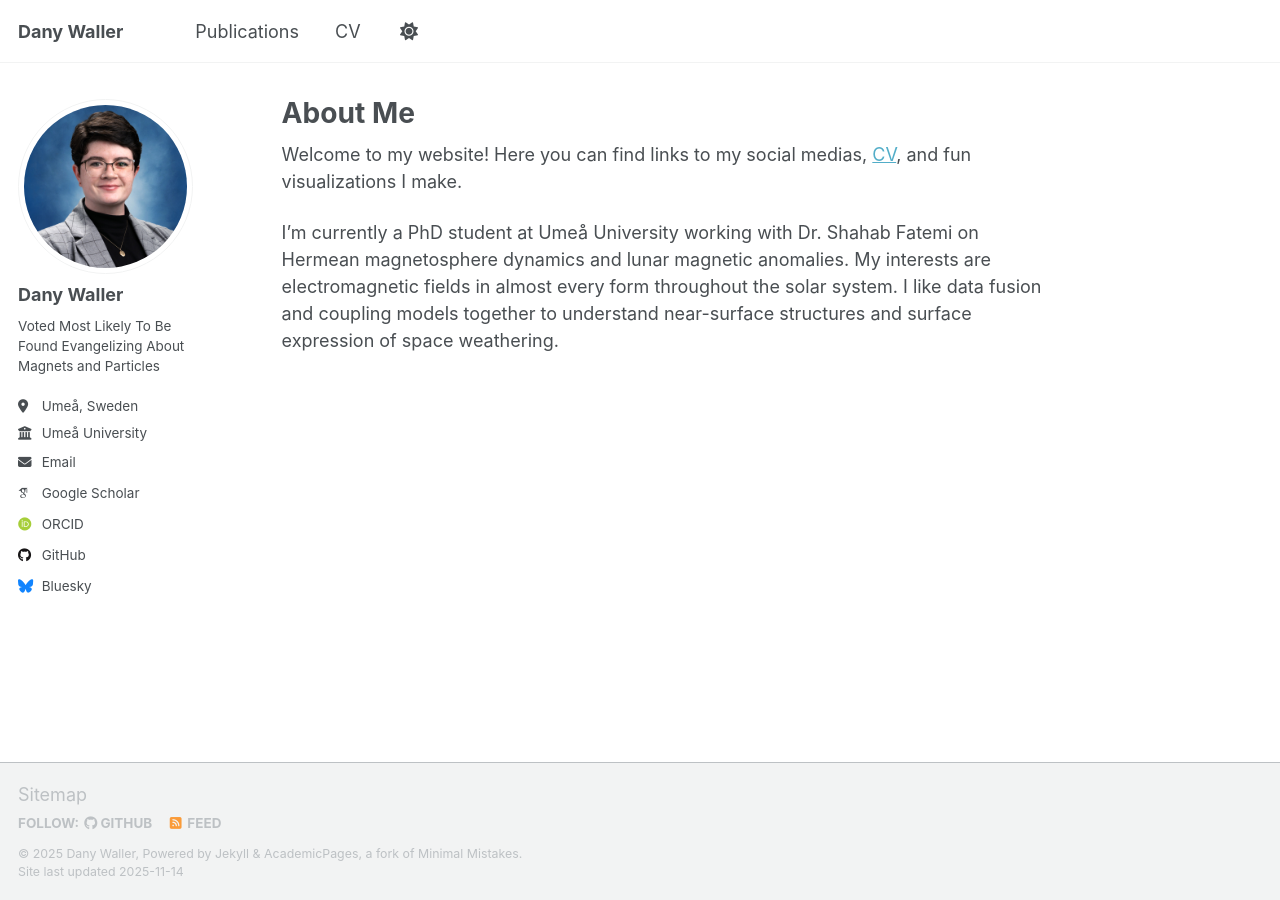
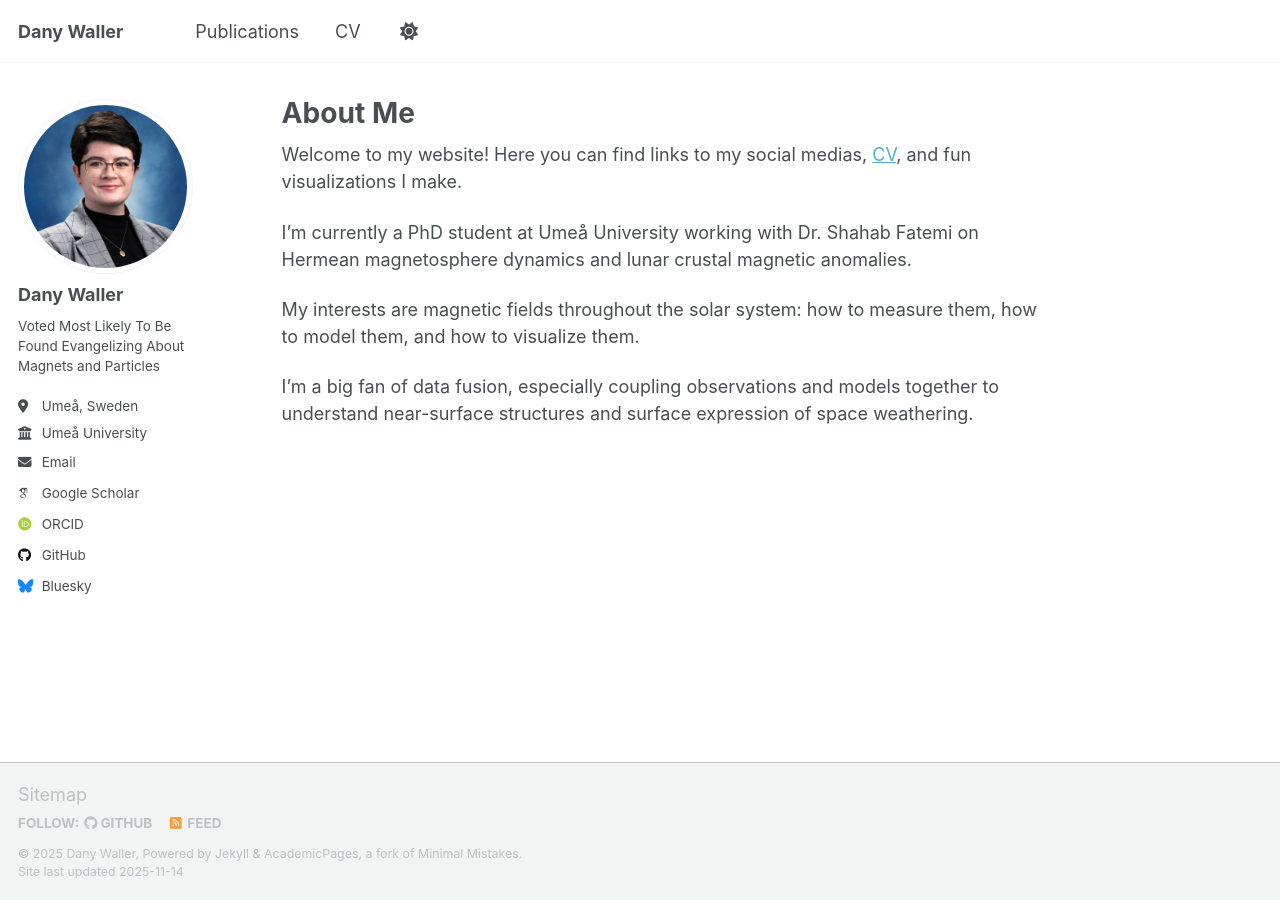
Before and after one commit to danywaller/danywaller.github.io, a Jekyll site: the page built from _pages/about.md, in a window 1280 px wide. Built offline with Jekyll 4.4.1, drawn with Linux system fonts in a browser that asks for light colours; some web fonts are replaced; a script that is not in the unit is left out.

Commit message:
fixed link to cv pdf

```diff
--- a/_pages/about.md
+++ b/_pages/about.md
@@ -7,8 +7,10 @@
   - /about.html
 ---
 
-Welcome to my website! Here you can find links to my social medias, <a href="https://danywaller.github.io/assets/pdf/CV.pdf" download="Waller_CV.pdf">CV</a>, and fun visualizations I make.
+Welcome to my website! Here you can find links to my social medias, <a href="https://danywaller.github.io/files/CV.pdf" download="Waller_CV.pdf">CV</a>, and fun visualizations I make.
 
-I'm currently a PhD student at Umeå University working with Dr. Shahab Fatemi on Hermean magnetosphere dynamics and lunar magnetic anomalies.
-My interests are electromagnetic fields in almost every form throughout the solar system.
-I like data fusion and coupling models together to understand near-surface structures and surface expression of space weathering.
+I'm currently a PhD student at Umeå University working with Dr. Shahab Fatemi on Hermean magnetosphere dynamics and lunar crustal magnetic anomalies.
+
+My interests are magnetic fields throughout the solar system: how to measure them, how to model them, and how to visualize them.
+
+I'm a big fan of data fusion, especially coupling observations and models together to understand near-surface structures and surface expression of space weathering.
```
Also changed, not shown: _data/authors.yml (+5 -15 lines), _pages/cv-json.md (+1 -1 lines), 2 other files.
